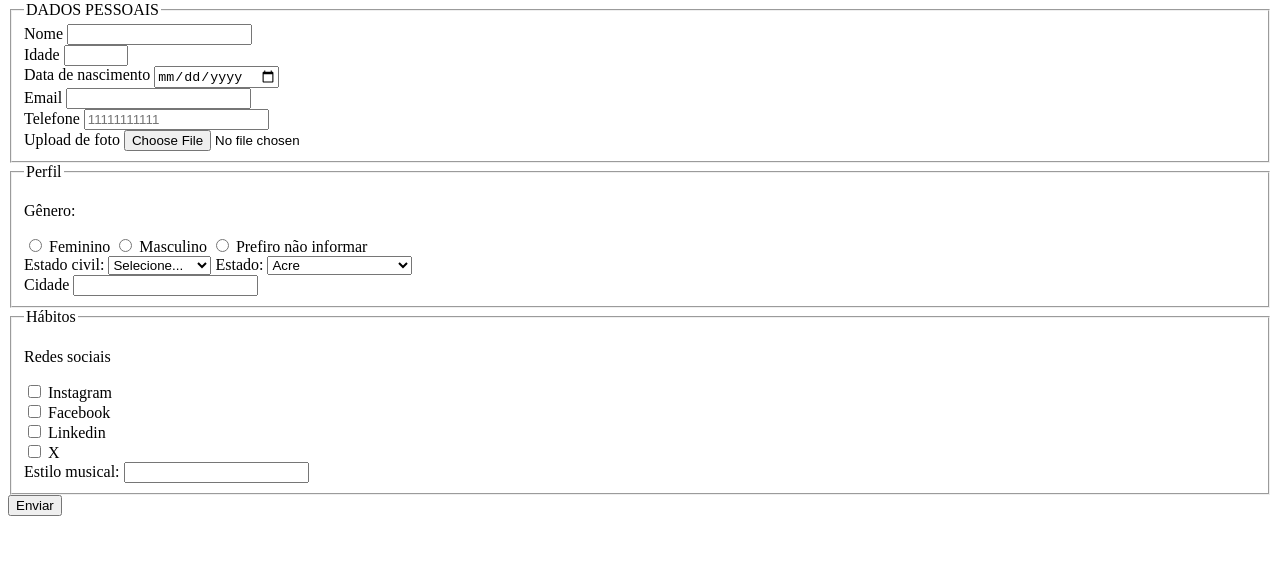
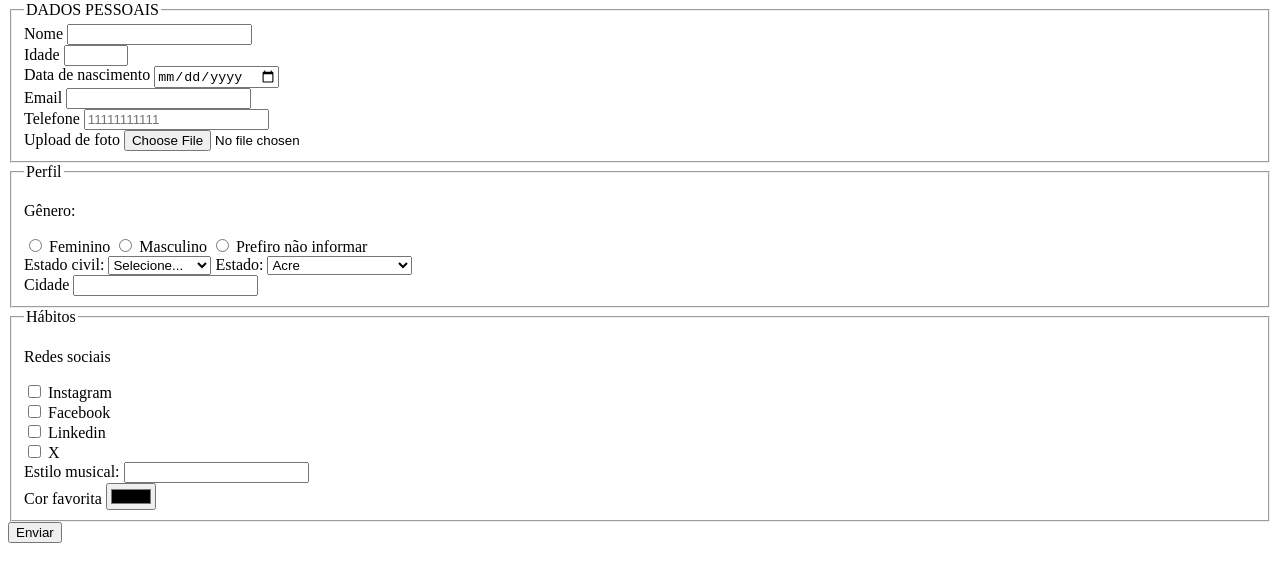
Before and after one commit to luizgcy/pesquisa-culturama, a plain HTML site: page index.html in a window 1280 px wide. Shown: the part 79-660 px from the top of the page. Drawn offline with Linux system fonts and the light colour scheme.

Commit message:
Adiciona opcao de cor

```diff
--- a/index.html
+++ b/index.html
@@ -118,7 +118,10 @@
                     <option value="Samba">
                     <option value="Sertanejo">
                 </datalist>
+                <br>
 
+                <label for="favoriteColor">Cor favorita</label>
+                <input type="color" name="userFavoriteColor" id="favoriteColor">
             </fieldset>
             <button type="submit">Enviar</button>
         </form>
```
